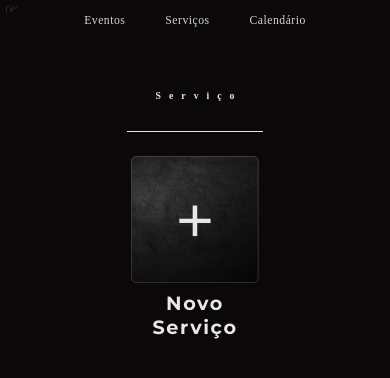
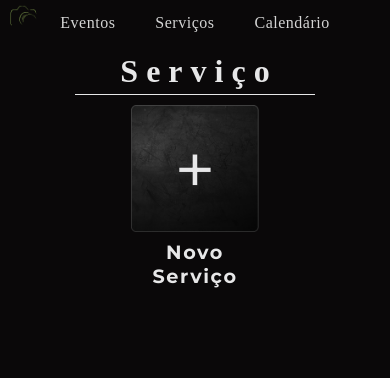
Before and after one commit to lucasmartinns/ImagemArt, a website: page frontend/pages/servicos_adm.html in a window 390 px wide. Drawn offline with Linux system fonts and the light colour scheme; a web font is replaced by a local one.

Commit message:
CalendarioResponsivo

```diff
--- a/frontend/components/navbar/navbar.css
+++ b/frontend/components/navbar/navbar.css
@@ -4,7 +4,7 @@ body {
 
 .navbar {
   margin-top: 1%;
-  margin-bottom: 1%;
+  margin-bottom: 3.5%;
   display: flex;
   justify-content: center;
   align-items: center;
@@ -20,7 +20,7 @@ body {
   text-decoration: none;
   color: #d4d4d4;
   font-weight: 100;
-  font-size: 1.3vw;
+  font-size: clamp(1rem, 1.35vw, 1.7rem);
   position: relative;
   padding-bottom: 5px;
   letter-spacing: 0.5px;
@@ -48,20 +48,9 @@ body {
 }
 
 .logo img {
-  height: 2.5vw;
+  height: clamp(1.45rem, 3vw, 2.5rem);
   user-select: none;
   position: absolute;
   left: 1%;
   top: 1%;
 }
-
-@media screen and (max-width: 1000px) {
-  .nav-links a {
-    font-size: 2vw;
-  }
-}
-@media screen and (max-width: 500px) {
-  .nav-links a {
-    font-size: 3vw;
-  }
-}
--- a/frontend/css/calendario_adm.css
+++ b/frontend/css/calendario_adm.css
@@ -588,6 +588,9 @@ body {
   .add-event-wrapper {
     bottom: 100px;
   }
+  .right .today-date {
+    margin-top: 0;
+  }
 }
 
 @media screen and (max-width: 500px) {
--- a/frontend/css/servicos_adm.css
+++ b/frontend/css/servicos_adm.css
@@ -28,15 +28,14 @@ body {
 
 /* CONTAINER SERVIÇO */
 .serviceContainer {
-  margin-top: 2rem;
   display: flex;
   flex-direction: column;
-  gap: 1.5rem;
+
   align-items: center;
 }
 
 h1 span {
-  font-size: 2.5vw;
+  font-size: clamp(2rem, 2.5vw, 2.8rem);
   font-family: "Abhaya Libre";
   font-weight: bold;
   color: var(--white);
@@ -50,8 +49,10 @@ h1 span:last-child {
 
 .line {
   background-color: var(--white);
-  width: 35vw;
+  width: clamp(15rem, 35vw, 35vw);
   height: 1px;
+  margin-top: 2%;
+  margin-bottom: 4%;
 }
 
 .itens {
```
